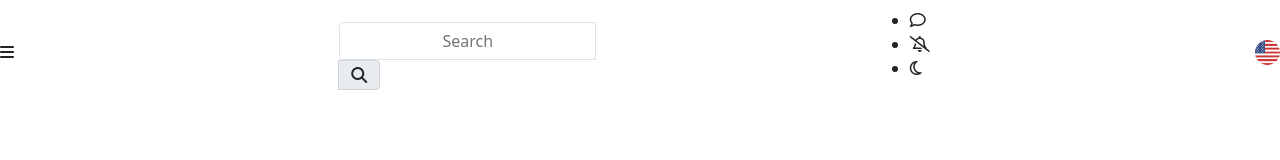
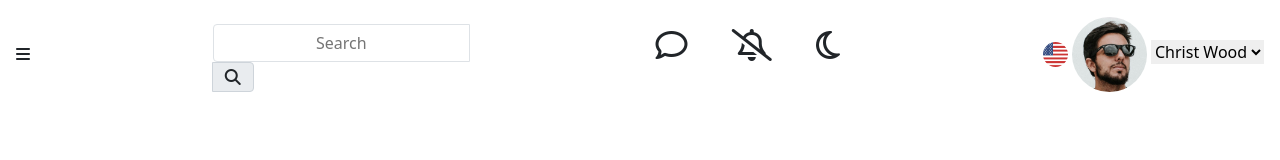
Before and after one commit to prvt070/Crypto-dashboard, a plain HTML site: page cryto.html in a window 1280 px wide. Drawn offline with nearby package versions, Linux system fonts and the light colour scheme.

Commit message:
new commit

```diff
--- a/cryto.html
+++ b/cryto.html
@@ -15,7 +15,7 @@
 
 <body>
     <header>
-        <nav class="navbar">
+        <nav class="navbar p-3">
             <div><i class="fa-solid fa-bars"></i></div>
             <div class="input-group1 col-2 mt-2">
                 <div class="input-group">
@@ -26,12 +26,20 @@
             </div>
             <div class="icons1" style="display: inline-block;">
                 <ul>
-                        <li><i class="fa-regular fa-comment"></i></li>
-                        <li><i class="fa-regular fa-bell-slash"></i></li>
-                        <li><i class="fa-regular fa-moon"></i></li>
+                    <li  style="display: inline-block; padding: 10px 20px;"><i class="fa-regular fa-2x fa-comment"></i></li>
+                    <li  style="display: inline-block; padding: 10px 20px;"><i class="fa-regular fa-2x fa-bell-slash"></i></li>
+                    <li  style="display: inline-block; padding: 10px 20px;"><i class="fa-regular fa-2x fa-moon"></i></li>
                 </ul>
             </div>
-                <div class="img1"><img src="./img/american-flag-2144392_640.webp" alt="" style="border-radius: 50px; width: 25px; height: 25px;"></div>
+            <div class="img1">
+                <img src="./img/american-flag-2144392_640.webp" alt=""
+                    style="border-radius: 50px; width: 25px; height: 25px;">
+                <img class="rounded-circle" src="./img/avatar-BAYNimTd.jpg" alt="" width="75px">
+                <select name="" id="" class="border-0">
+                    <option value="">Christ Wood</option>
+                    <option value="">Profile</option>
+                </select>
+            </div>
         </nav>
     </header>
 
```
Also changed, not shown: img/avatar-BAYNimTd.jpg (added). Lines whose indentation alone changed are shown as unchanged.
